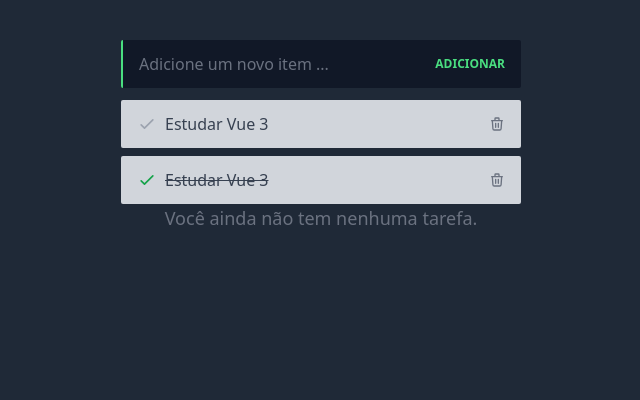
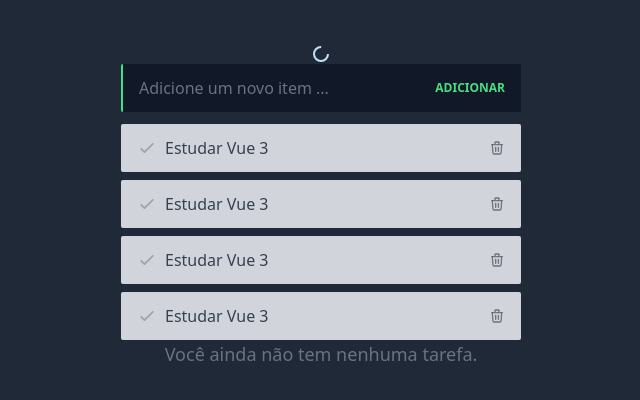
Before and after one commit to GabrielAlvesBM/task-app, a Vue app: page / in a window 1280 px wide. Shown: the top 400 px of the page, without its empty margins (319-959 px from the left). Built offline with nearby package versions, Linux system fonts and the light colour scheme.

Commit message:
chore(components): organize files

```diff
--- a/public/index.html
+++ b/public/index.html
@@ -8,150 +8,12 @@
     <title><%= htmlWebpackPlugin.options.title %></title>
   </head>
   <body class="bg-gray-800">
-    <!-- Content -->
-    <div class="px-3 py-10 md:px-10">
-        <div class="w-full sm:w-1/2 lg:w-1/3 mx-auto">
+    <noscript>
+        <strong>We're sorry but this app doesn't work properly without JavaScript enabled. Please enable it to continue.</strong>
+    </noscript>
 
-            <!-- Todo spinner
-              <div class="text-center">
-                  <img
-                      src="@/src/assets/img/spinner.svg"
-                      alt=""
-                      class="inline-block w-5 h-5"
-                  >
-              </div>
-            -->
+    <div id="app"></div>
 
-            <!--/ Todo spinner -->
-
-            <!-- Todo form -->
-            <form class="flex items-center px-4 bg-gray-900 h-15
-                    rounded-sm border-l-2 border-green-400 mb-3">
-                <input
-                    placeholder="Adicione um novo item ..."
-                    type="text"
-                    class="bg-gray-900 placeholder-gray-500 text-gray-500
-                    font-light focus:outline-none block w-full appearance-none leading-normal
-                    py-3 pr-3"
-                >
-
-                <button
-                    class="text-green-400 text-xs font-semibold focus:outline-none"
-                    type="submit"
-                >
-                    ADICIONAR
-                </button>
-            </form>
-            <!--/ Todo form -->
-
-            <!-- Todo items -->
-            <div class="space-y-2">
-                <div class="bg-gray-300 rounded-sm">
-                    <div class="flex items-center px-4 py-3 border-b border-gray-400 last:border-b-0">
-                        <div class="flex items-center justify-center mr-2">
-                            <button class="text-gray-400">
-                                <svg class="w-5 h-5" fill="none"
-                                stroke="currentColor" viewBox="0 0 24 24"
-                                xmlns="http://www.w3.org/2000/svg"><path stroke-linecap="round"
-                                stroke-linejoin="round" stroke-width="2" d="M5 13l4 4L19 7"></path></svg>
-                            </button>
-                        </div>
-
-                        <div class="w-full">
-                            <input
-                                type="text"
-                                placeholder="Digite a sua tarefa"
-                                value="Estudar Vue 3"
-                                class="bg-gray-300 placeholder-gray-500
-                                text-gray-700 font-light focus:outline-none block w-full appearance-none
-                                  leading-normal mr-3"
-                            >
-                        </div>
-
-                        <div class="ml-auto flex items-center
-                        justify-center">
-                            <button class="focus:outline-none">
-                                <svg
-                                    class="ml-3 h-4 w-4 text-gray-500"
-                                    viewBox="0 0 24 24"
-                                    fill="none"
-                                    stroke="currentColor"
-                                    xmlns="http://www.w3.org/2000/svg"
-                                >
-                                    <path
-                                        d="M19 7L18.1327 19.1425C18.0579
-                                        20.1891 17.187 21 16.1378 21H7.86224C6.81296 21 5.94208 20.1891 5.86732
-                                        19.1425L5 7M10 11V17M14 11V17M15 7V4C15 3.44772 14.5523 3 14 3H10C9.44772
-                                        3 9 3.44772 9 4V7M4 7H20"
-                                        stroke-width="2"
-                                        stroke-linecap="round"
-                                        stroke-linejoin="round"
-                                    />
-                                </svg>
-                            </button>
-                        </div>
-                    </div>
-                </div>
-
-                <div class="bg-gray-300 rounded-sm">
-                    <div class="flex items-center px-4 py-3 border-b
-                        border-gray-400 last:border-b-0">
-                        <div class="flex items-center justify-center mr-2">
-                            <button class="text-green-600">
-                                <svg class="w-5 h-5" fill="none"
-                                stroke="currentColor" viewBox="0 0 24 24"
-                                xmlns="http://www.w3.org/2000/svg"><path stroke-linecap="round"
-                                stroke-linejoin="round" stroke-width="2" d="M5 13l4 4L19 7"></path></svg>
-                            </button>
-                        </div>
-
-                        <div class="w-full">
-                            <input
-                                type="text"
-                                placeholder="Digite a sua tarefa"
-                                value="Estudar Vue 3"
-                                readonly
-                                class="line-through bg-gray-300
-                                placeholder-gray-500 text-gray-700 font-light focus:outline-none block
-                                w-full appearance-none leading-normal mr-3"
-                            >
-                        </div>
-
-                        <div class="ml-auto flex items-center
-                          justify-center">
-                            <button class="focus:outline-none">
-                                <svg
-                                    class="ml-3 h-4 w-4 text-gray-500"
-                                    viewBox="0 0 24 24"
-                                    fill="none"
-                                    stroke="currentColor"
-                                    xmlns="http://www.w3.org/2000/svg"
-                                >
-                                    <path
-                                        d="M19 7L18.1327 19.1425C18.0579
-                                          20.1891 17.187 21 16.1378 21H7.86224C6.81296 21 5.94208 20.1891 5.86732
-                                          19.1425L5 7M10 11V17M14 11V17M15 7V4C15 3.44772 14.5523 3 14 3H10C9.44772
-                                          3 9 3.44772 9 4V7M4 7H20"
-                                        stroke-width="2"
-                                        stroke-linecap="round"
-                                        stroke-linejoin="round"
-                                    />
-                                </svg>
-                            </button>
-                        </div>
-                    </div>
-                </div>
-            </div>
-            <!--/ Todo items -->
-
-            <!-- Todo empty -->
-            <div class="text-center text-lg text-gray-500">
-                Você ainda não tem nenhuma tarefa.
-            </div>
-            <!--/ Todo empty -->
-        </div>
-    </div>
-    <!--/ Content -->
-
+    <!-- Vue.js will mount the app component here -->
 </body>
 </html>
--- a/src/App.vue
+++ b/src/App.vue
@@ -1,24 +1,30 @@
 <template>
-  <div>
+  <div class="px-3 py-10 md:px-10">
+    <div class="w-full sm:w-1/2 lg:w-1/3 mx-auto">
+      <TodoSpinner />
 
+      <TodoFormAdd />
+
+      <TodoItems />
+
+      <TodoEmpty />
+      </div>
   </div>
 </template>
 
 <script>
+import TodoSpinner from './components/TodoSpinner.vue';
+import TodoFormAdd from './components/TodoFormAdd.vue';
+import TodoItems from './components/TodoItems.vue';
+import TodoEmpty from './components/TodoEmpty.vue';
+
 export default {
   name: 'App',
   components: {
+    TodoSpinner,
+    TodoFormAdd,
+    TodoItems,
+    TodoEmpty
   }
 }
 </script>
-
-<style>
-#app {
-  font-family: Avenir, Helvetica, Arial, sans-serif;
-  -webkit-font-smoothing: antialiased;
-  -moz-osx-font-smoothing: grayscale;
-  text-align: center;
-  color: #2c3e50;
-  margin-top: 60px;
-}
-</style>
--- /dev/null
+++ b/src/components/TodoEmpty.vue
@@ -0,0 +1,5 @@
+<template>
+  <div class="text-center text-lg text-gray-500">
+    Você ainda não tem nenhuma tarefa.
+  </div>
+</template>
--- /dev/null
+++ b/src/components/TodoFormAdd.vue
@@ -0,0 +1,24 @@
+<template>
+  <form class="flex items-center px-4 bg-gray-900 h-15
+      rounded-sm border-l-2 border-green-400 mb-3">
+    <input
+      placeholder="Adicione um novo item ..."
+      type="text"
+      class="bg-gray-900 placeholder-gray-500 text-gray-500
+        font-light focus:outline-none block w-full appearance-none leading-normal
+        py-3 pr-3"
+    >
+
+    <button
+      class="text-green-400 text-xs font-semibold focus:outline-none"
+      type="submit"
+    >
+      ADICIONAR
+    </button>
+  </form>
+</template>
+
+<script>
+  export default {
+  }
+</script>
--- /dev/null
+++ b/src/components/TodoItem.vue
@@ -0,0 +1,53 @@
+<template>
+  <div class="bg-gray-300 rounded-sm">
+    <div class="flex items-center px-4 py-3 border-b border-gray-400 last:border-b-0">
+      <div class="flex items-center justify-center mr-2">
+        <button class="text-gray-400">
+            <svg class="w-5 h-5" fill="none"
+            stroke="currentColor" viewBox="0 0 24 24"
+            xmlns="http://www.w3.org/2000/svg"><path stroke-linecap="round"
+            stroke-linejoin="round" stroke-width="2" d="M5 13l4 4L19 7"></path></svg>
+        </button>
+      </div>
+
+      <div class="w-full">
+        <input
+            type="text"
+            placeholder="Digite a sua tarefa"
+            value="Estudar Vue 3"
+            class="bg-gray-300 placeholder-gray-500
+            text-gray-700 font-light focus:outline-none block w-full appearance-none
+              leading-normal mr-3"
+        >
+      </div>
+
+      <div class="ml-auto flex items-center
+      justify-center">
+        <button class="focus:outline-none">
+            <svg
+                class="ml-3 h-4 w-4 text-gray-500"
+                viewBox="0 0 24 24"
+                fill="none"
+                stroke="currentColor"
+                xmlns="http://www.w3.org/2000/svg"
+            >
+                <path
+                    d="M19 7L18.1327 19.1425C18.0579
+                    20.1891 17.187 21 16.1378 21H7.86224C6.81296 21 5.94208 20.1891 5.86732
+                    19.1425L5 7M10 11V17M14 11V17M15 7V4C15 3.44772 14.5523 3 14 3H10C9.44772
+                    3 9 3.44772 9 4V7M4 7H20"
+                    stroke-width="2"
+                    stroke-linecap="round"
+                    stroke-linejoin="round"
+                />
+            </svg>
+          </button>
+        </div>
+      </div>
+  </div>
+</template>
+
+<script>
+  export default {
+  }
+</script>
--- /dev/null
+++ b/src/components/TodoItems.vue
@@ -0,0 +1,16 @@
+<template>
+  <div class="space-y-2">
+    <TodoItem />
+    <TodoItem />
+    <TodoItem />
+    <TodoItem />
+  </div>
+</template>
+
+<script>
+  import TodoItem from './TodoItem.vue';
+
+  export default {
+    components: { TodoItem }
+  }
+</script>
--- /dev/null
+++ b/src/components/TodoSpinner.vue
@@ -0,0 +1,9 @@
+<template>
+  <div class="text-center">
+    <img
+      src="@/assets/img/spinner.svg"
+      alt=""
+      class="inline-block w-5 h-5"
+    >
+  </div>
+</template>
```
